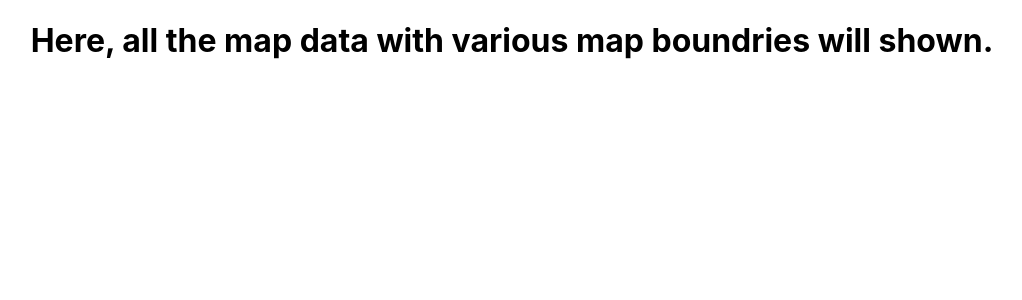
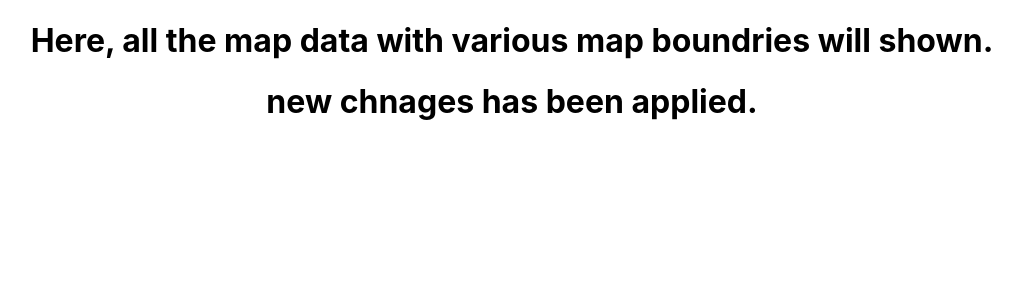
Before and after one commit to bbipl1/GeoPulse-app-v1, a React (Create React App) app: page / in a window 1280 px wide. Shown: the top 300 px of the page, without its empty margins (128-1150 px from the left). Built offline with nearby package versions, Linux system fonts and the light colour scheme.

Commit message:
second commit

```diff
--- a/src/App.js
+++ b/src/App.js
@@ -5,6 +5,7 @@ function App() {
   return (
     <div className="App">
       <h1>Here, all the map data with various map boundries will shown.</h1>
+      <h1>new chnages has been applied.</h1>
     </div>
   );
 }
```
